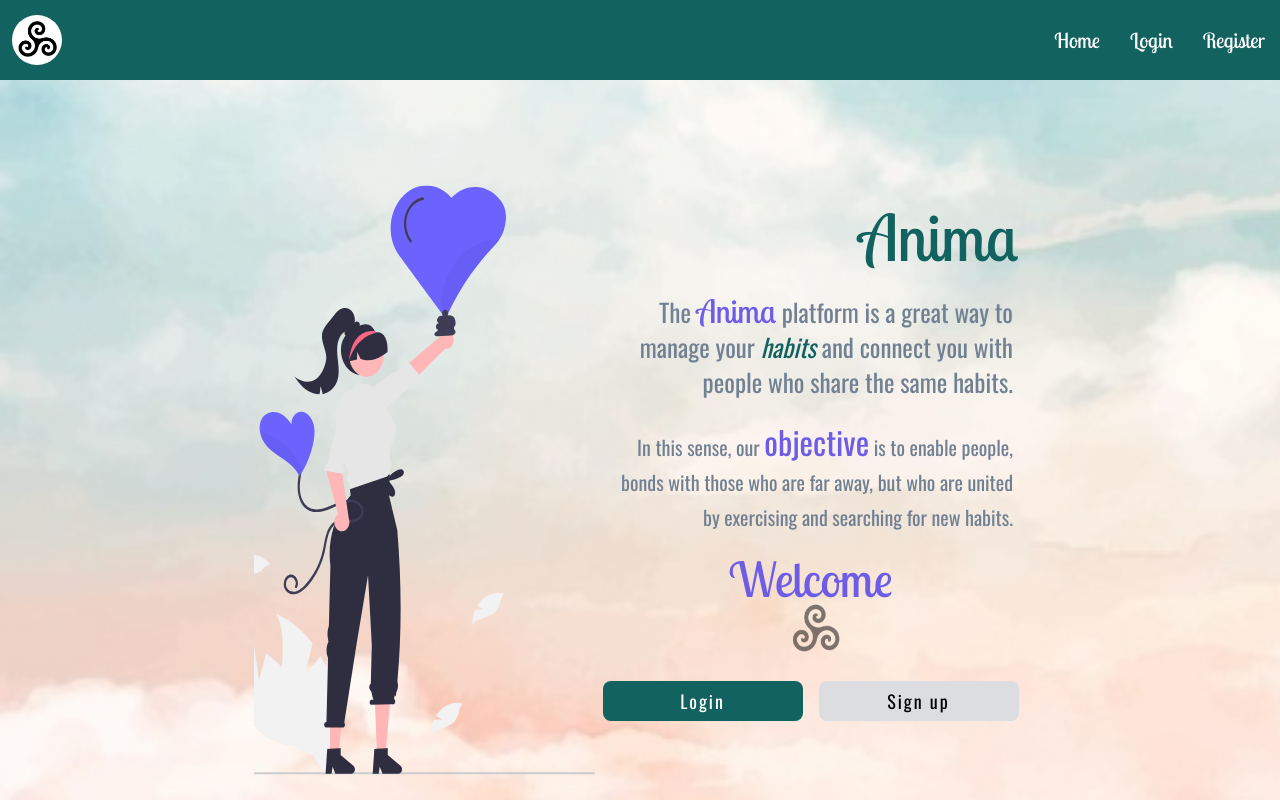
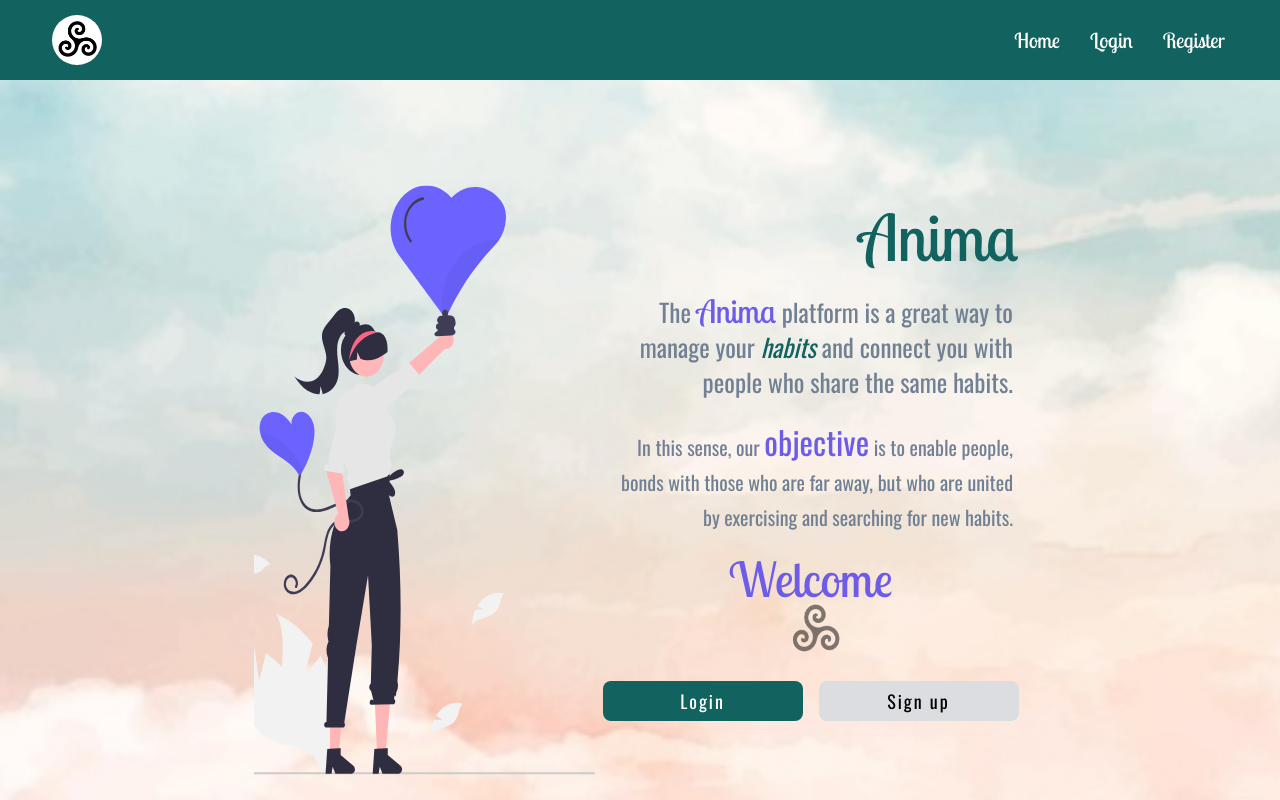
Before and after one commit to vitorsoaresf/gestao-habitos, a React (Create React App) app: page / in a window 1280 px wide. Shown: the top 800 px of the page. Built offline with nearby package versions, Linux system fonts and the light colour scheme; no server answers.

Commit message:
fix: maxWidth of component Header

```diff
--- a/src/components/HeaderInitial/index.jsx
+++ b/src/components/HeaderInitial/index.jsx
@@ -18,6 +18,7 @@ const NavBar = () => {
 
   return (
     <Container>
+      <header>
         <LeftSide>
           <LogoBox onClick={() => history.push("/")}>
             <div>
@@ -68,6 +69,7 @@ const NavBar = () => {
             <BsList onClick={() => setShowLinks(!showLinks)} />
           </button>
         </RightSide>
+      </header>
     </Container>
   );
 };
--- a/src/components/HeaderInitial/styles.js
+++ b/src/components/HeaderInitial/styles.js
@@ -1,11 +1,17 @@
 import styled from "styled-components";
 
 export const Container = styled.div`
-    background-color: var(--darkGreen)
+    background-color: var(--darkGreen);
     width: 100%;
     height: 80px;
     display: flex;
+    justify-content: center;
 
+    header {
+      display: flex;
+      width: 100%;
+      max-width: 1200px;
+    }
 `;
 export const RightSide = styled.div`
   flex: 50%;
```
Lines whose indentation alone changed are shown as unchanged.
